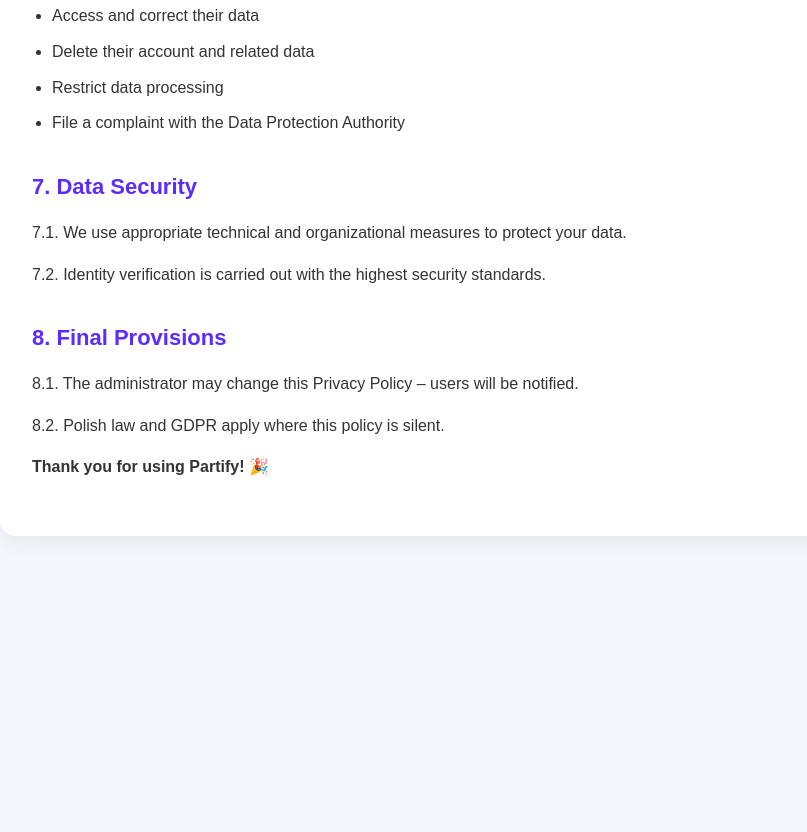
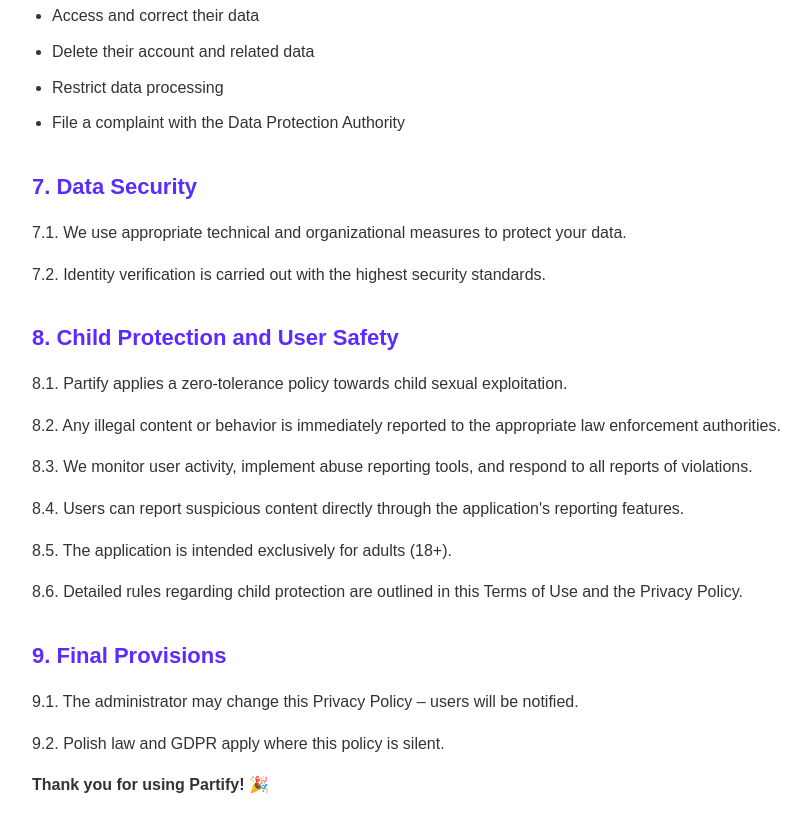
Before and after one commit to JakubKumer/Partify, a plain HTML site: page index.html in a window 1280 px wide. Shown: the part 1682-2514 px from the top of the page, without its empty margins (208-1015 px from the left). Before the commit the page ends 2258 px from the top, so only its background shows below. Drawn offline with Linux system fonts and the light colour scheme.

Commit message:
add child policy

```diff
--- a/index.html
+++ b/index.html
@@ -90,9 +90,17 @@
       <p>7.1. We use appropriate technical and organizational measures to protect your data.</p>
       <p>7.2. Identity verification is carried out with the highest security standards.</p>
 
-      <h2>8. Final Provisions</h2>
-      <p>8.1. The administrator may change this Privacy Policy – users will be notified.</p>
-      <p>8.2. Polish law and GDPR apply where this policy is silent.</p>
+      <h2>8. Child Protection and User Safety</h2>
+      <p>8.1. Partify applies a zero-tolerance policy towards child sexual exploitation.</p>
+      <p>8.2. Any illegal content or behavior is immediately reported to the appropriate law enforcement authorities.</p>
+      <p>8.3. We monitor user activity, implement abuse reporting tools, and respond to all reports of violations.</p>
+      <p>8.4. Users can report suspicious content directly through the application's reporting features.</p>
+      <p>8.5. The application is intended exclusively for adults (18+).</p>
+      <p>8.6. Detailed rules regarding child protection are outlined in this Terms of Use and the Privacy Policy.</p>
+
+      <h2>9. Final Provisions</h2>
+      <p>9.1. The administrator may change this Privacy Policy – users will be notified.</p>
+      <p>9.2. Polish law and GDPR apply where this policy is silent.</p>
 
       <p><strong>Thank you for using Partify! 🎉</strong></p>
     </main>
```
